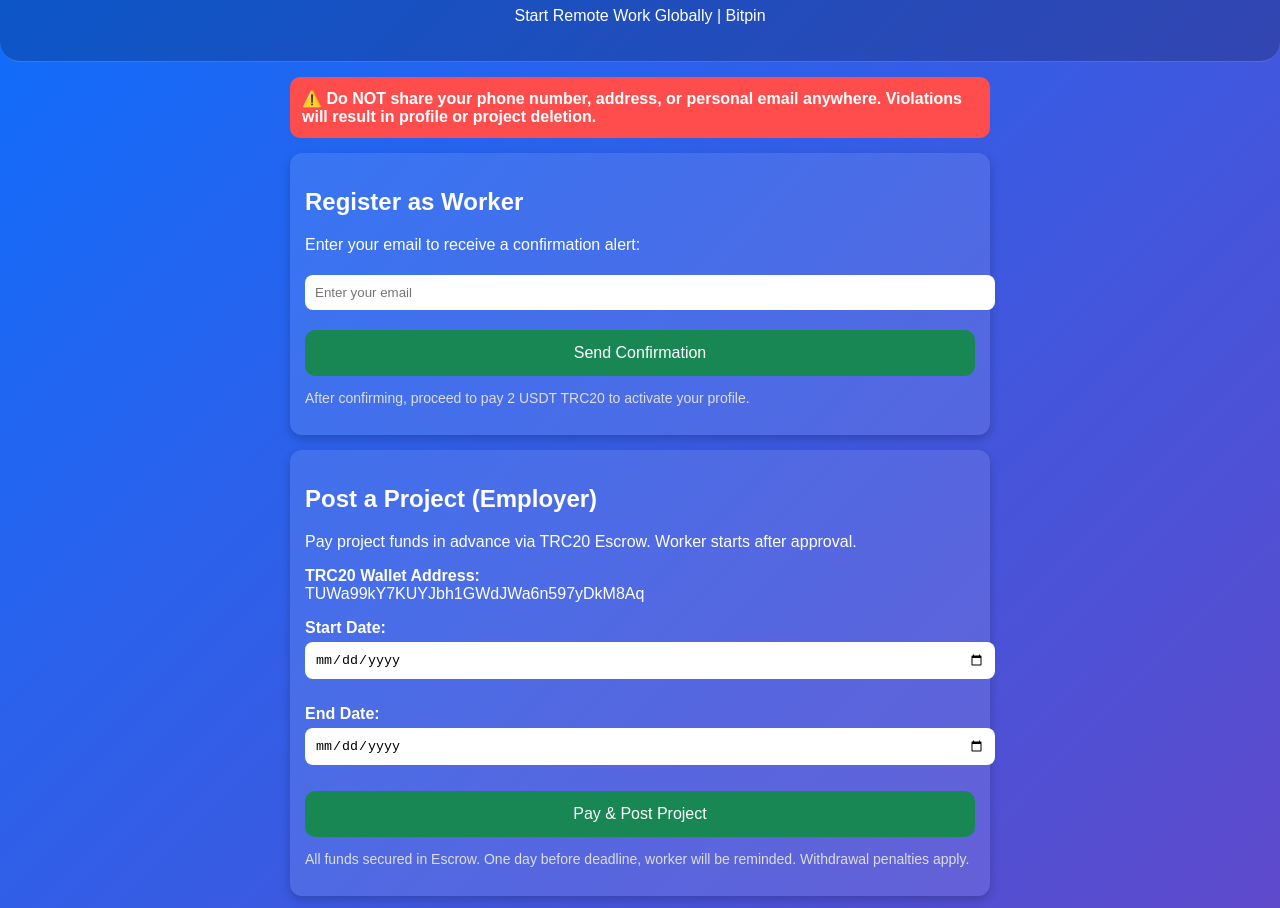
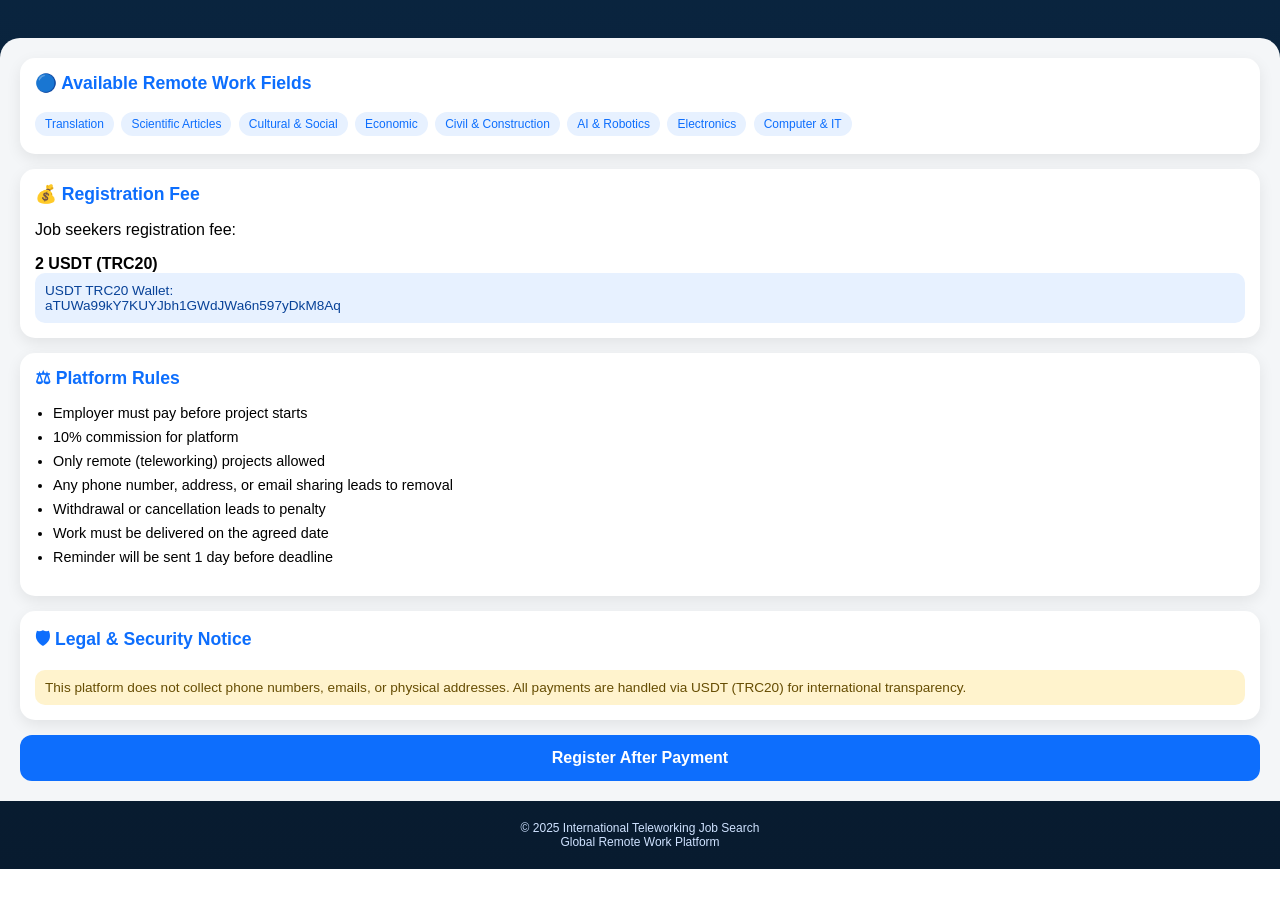
Before and after one commit to garsha6163-sudo/International-Teleworking-Job-, a plain HTML site: page index.html in a window 1280 px wide. Shown: the part 93-1001 px from the top of the page. After the commit the page ends 962 px from the top, so only its background shows below. Drawn offline with Linux system fonts and the light colour scheme.

Commit message:
Update index.html
Deploying final test page

```diff
--- a/index.html
+++ b/index.html
@@ -1,87 +1,170 @@
 
 <!DOCTYPE html>
-<html lang="en" dir="ltr">
+<html lang="en">
 <head>
 <meta charset="UTF-8">
 <meta name="viewport" content="width=device-width, initial-scale=1.0">
-<title>International Teleworking Job Search - Bitpin</title>
+<title>International Teleworking Job Search</title>
 <style>
-body{font-family:sans-serif;margin:0;padding:0;background:linear-gradient(135deg,#0d6efd,#6f42c1);color:#fff;min-height:100vh}
-header{padding:20px;text-align:center;background:rgba(0,0,0,0.2);border-bottom:1px solid rgba(255,255,255,0.2);border-radius:0 0 20px 20px}
-main{padding:15px;max-width:700px;margin:auto}
-.card{background:rgba(255,255,255,0.1);border-radius:12px;padding:15px;margin-bottom:15px;box-shadow:0 4px 10px rgba(0,0,0,.2)}
-.btn{display:block;width:100%;padding:14px;border:none;border-radius:10px;background:#198754;color:#fff;font-size:16px;text-align:center;margin-top:10px;cursor:pointer}
-.muted{color:#ddd;font-size:14px}
-a{color:#fff;text-decoration:underline}
-footer{text-align:center;color:#ddd;font-size:13px;padding:15px}
-ul{padding-left:20px}
-.warning{background:#ff4d4d;color:#fff;padding:12px;border-radius:10px;margin-bottom:15px;font-weight:bold}
-input{width:100%;padding:10px;border-radius:8px;border:none;margin-top:5px;margin-bottom:10px}
+:root{
+  --blue-dark:#0a2540;
+  --blue:#0d6efd;
+  --blue-light:#e7f1ff;
+  --white:#ffffff;
+  --gray:#f4f6f8;
+}
+*{box-sizing:border-box;font-family:Arial,Helvetica,sans-serif}
+body{
+  margin:0;
+  background:linear-gradient(180deg,var(--blue-dark),#081b2f);
+  color:var(--white);
+}
+header{
+  padding:30px 15px;
+  text-align:center;
+}
+header h1{
+  margin:0;
+  font-size:1.6rem;
+}
+header p{
+  margin-top:10px;
+  color:#cfe2ff;
+  font-size:0.95rem;
+}
+.container{
+  background:var(--gray);
+  color:#000;
+  border-radius:20px 20px 0 0;
+  padding:20px;
+}
+.section{
+  background:var(--white);
+  border-radius:15px;
+  padding:15px;
+  margin-bottom:15px;
+  box-shadow:0 5px 15px rgba(0,0,0,0.08);
+}
+.section h2{
+  margin-top:0;
+  color:var(--blue);
+  font-size:1.1rem;
+}
+ul{
+  padding-left:18px;
+}
+ul li{
+  margin-bottom:8px;
+  font-size:0.9rem;
+}
+.badge{
+  display:inline-block;
+  background:var(--blue-light);
+  color:var(--blue);
+  padding:5px 10px;
+  border-radius:20px;
+  font-size:0.75rem;
+  margin:3px 3px 3px 0;
+}
+.btn{
+  display:block;
+  width:100%;
+  background:var(--blue);
+  color:var(--white);
+  border:none;
+  padding:14px;
+  border-radius:12px;
+  font-size:1rem;
+  font-weight:bold;
+  cursor:pointer;
+}
+.btn:active{
+  transform:scale(0.98);
+}
+.footer{
+  text-align:center;
+  font-size:0.75rem;
+  color:#cfe2ff;
+  padding:20px 10px;
+}
+.notice{
+  background:#fff3cd;
+  color:#664d03;
+  padding:10px;
+  border-radius:10px;
+  font-size:0.85rem;
+}
+.wallet{
+  background:#e7f1ff;
+  color:#084298;
+  padding:10px;
+  border-radius:10px;
+  font-size:0.85rem;
+  word-break:break-all;
+}
 </style>
 </head>
+
 <body>
+
 <header>
   <h1>International Teleworking Job Search</h1>
-<p>Start Remote Work Globally | Bitpin</p>
+  <p>Global Remote Projects • Secure • Transparent</p>
 </header>
-<main>
-<div class="warning">
-⚠️ Do NOT share your phone number, address, or personal email anywhere. Violations will result in profile or project deletion.
+
+<div class="container">
+
+  <div class="section">
+    <h2>🔵 Available Remote Work Fields</h2>
+    <span class="badge">Translation</span>
+    <span class="badge">Scientific Articles</span>
+    <span class="badge">Cultural & Social</span>
+    <span class="badge">Economic</span>
+    <span class="badge">Civil & Construction</span>
+    <span class="badge">AI & Robotics</span>
+    <span class="badge">Electronics</span>
+    <span class="badge">Computer & IT</span>
   </div>
 
-<div class="card">
-<h2>Register as Worker</h2>
-<p>Enter your email to receive a confirmation alert:</p>
-<input type="email" id="workerEmail" placeholder="Enter your email">
-<button class="btn" onclick="sendEmailConfirmation()">Send Confirmation</button>
-<p class="muted">After confirming, proceed to pay 2 USDT TRC20 to activate your profile.</p>
+  <div class="section">
+    <h2>💰 Registration Fee</h2>
+    <p>Job seekers registration fee:</p>
+    <strong>2 USDT (TRC20)</strong>
+    <div class="wallet">
+      USDT TRC20 Wallet:<br>
+      aTUWa99kY7KUYJbh1GWdJWa6n597yDkM8Aq
+    </div>
   </div>
 
-<div class="card">
-<h2>Post a Project (Employer)</h2>
-<p>Pay project funds in advance via TRC20 Escrow. Worker starts after approval.</p>
-<p><strong>TRC20 Wallet Address:</strong><br> TUWa99kY7KUYJbh1GWdJWa6n597yDkM8Aq</p>
-<p><strong>Start Date:</strong> <input type="date" id="startDate"></p>
-<p><strong>End Date:</strong> <input type="date" id="endDate"></p>
-<button class="btn" onclick="postProject()">Pay & Post Project</button>
-<p class="muted">All funds secured in Escrow. One day before deadline, worker will be reminded. Withdrawal penalties apply.</p>
-</div>
-
-<div class="card">
-<h2>Project Categories</h2>
+  <div class="section">
+    <h2>⚖ Platform Rules</h2>
     <ul>
-<li>AI & Machine Learning</li>
-<li>Programming & Computer Science</li>
-<li>Robotics (Simulation Only)</li>
-<li>Electronics (Design & Simulation)</li>
-<li>Translation (Scientific, Cultural, Social, Economic)</li>
-<li>Articles & Research (Social, Cultural, Economic, Service-related)</li>
+      <li>Employer must pay before project starts</li>
+      <li>10% commission for platform</li>
+      <li>Only remote (teleworking) projects allowed</li>
+      <li>Any phone number, address, or email sharing leads to removal</li>
+      <li>Withdrawal or cancellation leads to penalty</li>
+      <li>Work must be delivered on the agreed date</li>
+      <li>Reminder will be sent 1 day before deadline</li>
     </ul>
   </div>
 
-<div class="card">
-<h2>Privacy & Security</h2>
-<p class="muted">Do not share phone numbers, addresses, or personal emails. All communications occur inside the platform. Violations will result in profile or project removal.</p>
+  <div class="section">
+    <h2>🛡 Legal & Security Notice</h2>
+    <div class="notice">
+      This platform does not collect phone numbers, emails, or physical addresses.
+      All payments are handled via USDT (TRC20) for international transparency.
     </div>
-</main>
-<footer>© 2025 International Teleworking Job Search | Bitpin</footer>
+  </div>
 
-<script>
-// تابع ثبت‌نام با alert هشدار
-function sendEmailConfirmation() {
-    const email = document.getElementById('workerEmail').value;
-    if(!email){ alert('Please enter your email.'); return; }
-    alert(`Confirmation alert sent for: ${email}`);
-}
+  <button class="btn">Register After Payment</button>
 
-// ثبت پروژه کارفرما
-function postProject() {
-    const startDate = document.getElementById("startDate").value;
-    const endDate = document.getElementById("endDate").value;
-    if (!startDate || !endDate) { alert("Please select start and end dates."); return; }
-    alert(`Project will be created from ${startDate} to ${endDate}. Payment to Escrow required.`);
-}
-</script>
+</div>
+
+<div class="footer">
+  © 2025 International Teleworking Job Search<br>
+  Global Remote Work Platform
+</div>
 
 </body>
 </html>
```
Lines whose indentation alone changed are shown as unchanged.
